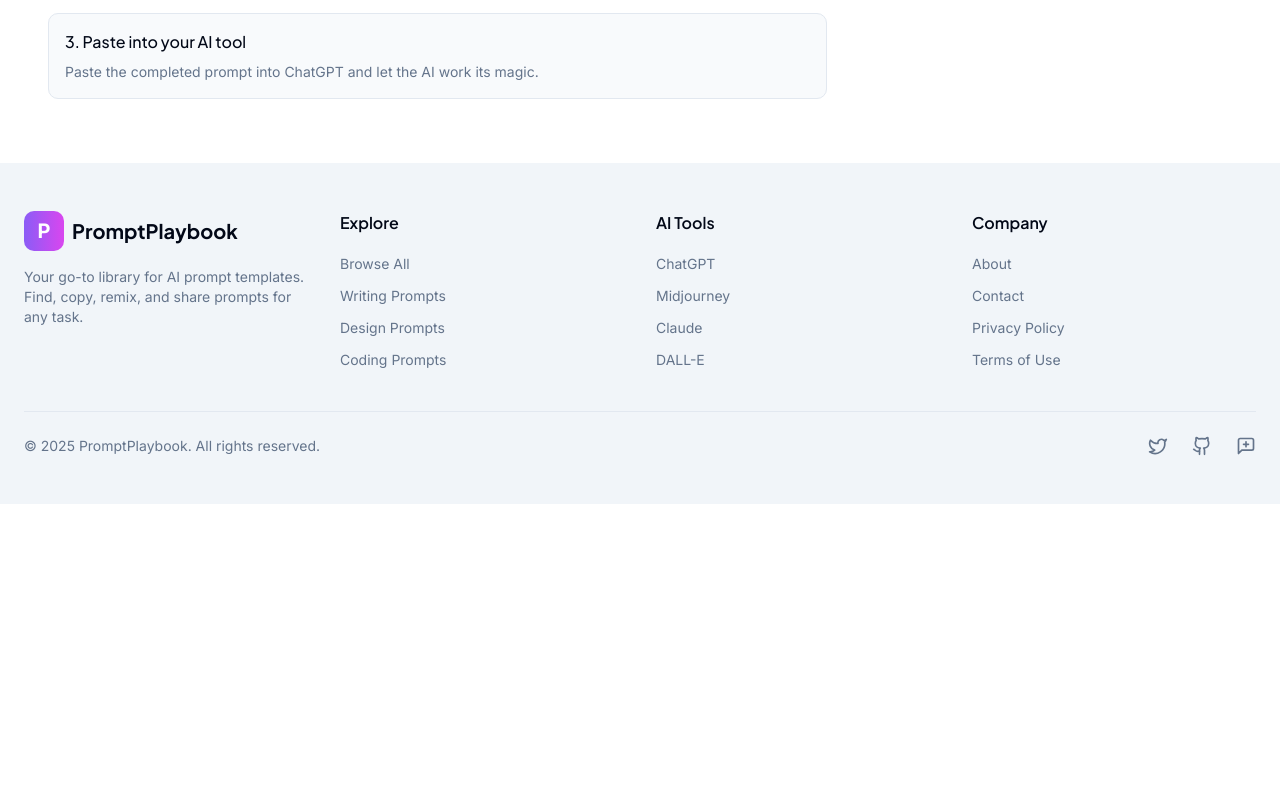
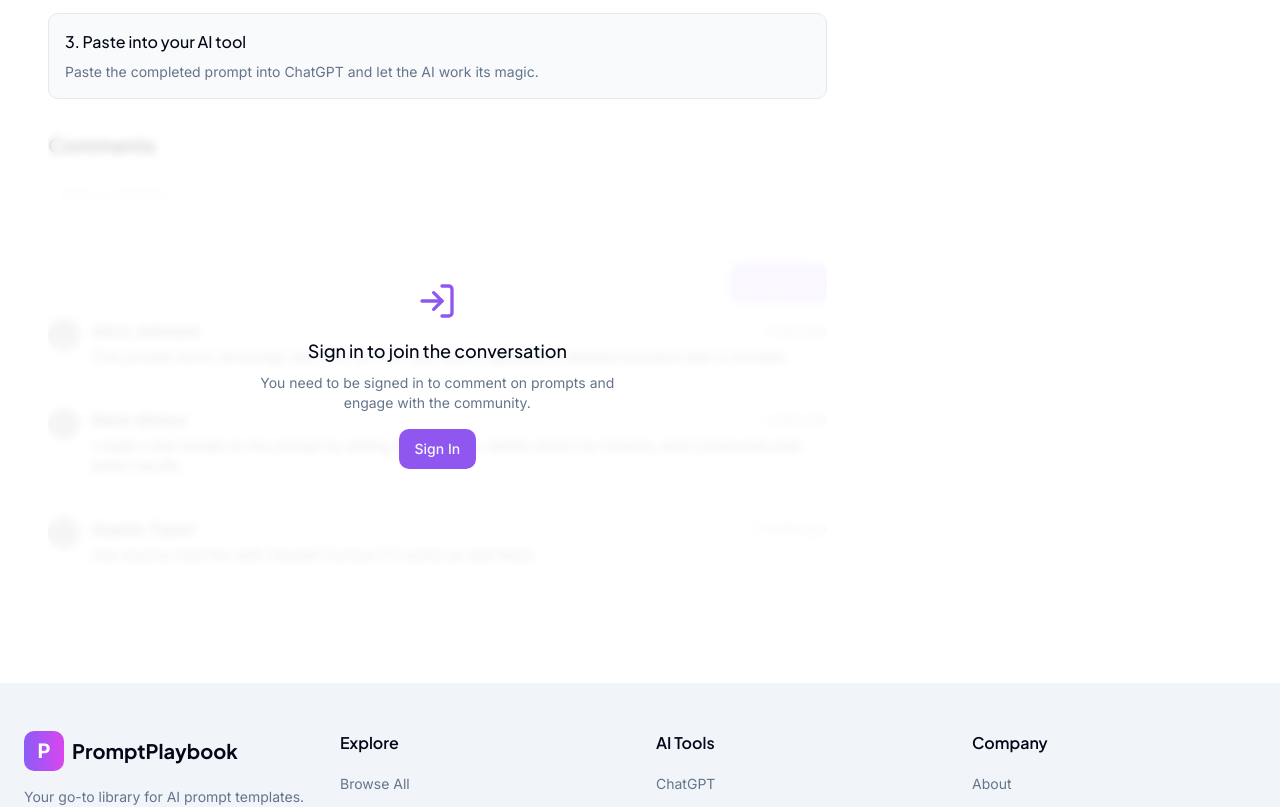
Before and after one commit to polcham/prompt-playbook-studio, a React (Vite) app: page /prompt/blog-outline-generator in a window 1280 px wide. Shown: the part 820-1627 px from the top of the page. Before the commit the page ends 1324 px from the top, so only its background shows below. Built offline with nearby package versions, Linux system fonts and the light colour scheme; grey boxes are pictures that could not be loaded.

Commit message:
Fix: Comments section display and auth
- Always show the comments section.
- Dim the comments section and add an overlay if the user is not signed in.

```diff
--- a/src/pages/PromptDetail.tsx
+++ b/src/pages/PromptDetail.tsx
@@ -13,7 +13,8 @@ import {
   MessageSquare,
   Share,
   Bookmark,
-  BookmarkPlus
+  BookmarkPlus,
+  LogIn
 } from "lucide-react";
 import CommentSection from "@/components/CommentSection";
 import { Textarea } from "@/components/ui/textarea";
@@ -246,35 +247,6 @@ const PromptDetail = () => {
                 </CardContent>
               </Card>
 
-              {/* Comments section */}
-              {showComments && (
-                <div className="mb-8">
-                  <h3 className="text-xl font-semibold mb-4">Comments</h3>
-
-                  <div className="mb-4">
-                    <Textarea
-                      placeholder="Add a comment..."
-                      value={newComment}
-                      onChange={(e) => setNewComment(e.target.value)}
-                      className="mb-2"
-                      disabled={!isLoggedIn}
-                    />
-                    <div className="flex justify-end">
-                      <Button
-                        onClick={handleCommentSubmit}
-                        disabled={!newComment.trim()}
-                      >
-                        Comment
-                      </Button>
-                    </div>
-                  </div>
-
-                  <ScrollArea className="h-[300px]">
-                    <CommentSection promptId={prompt.id} />
-                  </ScrollArea>
-                </div>
-              )}
-
               <div className="mb-8">
                 <h3 className="text-xl font-semibold mb-4">How to use this prompt</h3>
                 <div className="space-y-4">
@@ -299,6 +271,51 @@ const PromptDetail = () => {
                     </p>
                   </div>
                 </div>
+              </div>
+
+              {/* Comments section - now positioned after "How to use this prompt" */}
+              <div className="mb-8 relative">
+                <h3 className="text-xl font-semibold mb-4">Comments</h3>
+
+                <div className={`${!isLoggedIn ? 'opacity-50' : ''}`}>
+                  <div className="mb-4">
+                    <Textarea
+                      placeholder="Add a comment..."
+                      value={newComment}
+                      onChange={(e) => setNewComment(e.target.value)}
+                      className="mb-2"
+                      disabled={!isLoggedIn}
+                    />
+                    <div className="flex justify-end">
+                      <Button
+                        onClick={handleCommentSubmit}
+                        disabled={!newComment.trim() || !isLoggedIn}
+                      >
+                        Comment
+                      </Button>
+                    </div>
+                  </div>
+
+                  <ScrollArea className="h-[300px]">
+                    <CommentSection promptId={prompt.id} />
+                  </ScrollArea>
+                </div>
+
+                {/* Overlay for non-logged-in users */}
+                {!isLoggedIn && (
+                  <div className="absolute inset-0 flex items-center justify-center bg-background/80 backdrop-blur-sm rounded-md">
+                    <div className="text-center p-6 max-w-md">
+                      <LogIn className="h-10 w-10 mx-auto mb-4 text-primary" />
+                      <h4 className="text-lg font-medium mb-2">Sign in to join the conversation</h4>
+                      <p className="text-sm text-muted-foreground mb-4">
+                        You need to be signed in to comment on prompts and engage with the community.
+                      </p>
+                      <Button asChild>
+                        <Link to="/login">Sign In</Link>
+                      </Button>
+                    </div>
+                  </div>
+                )}
               </div>
             </div>
 
```
